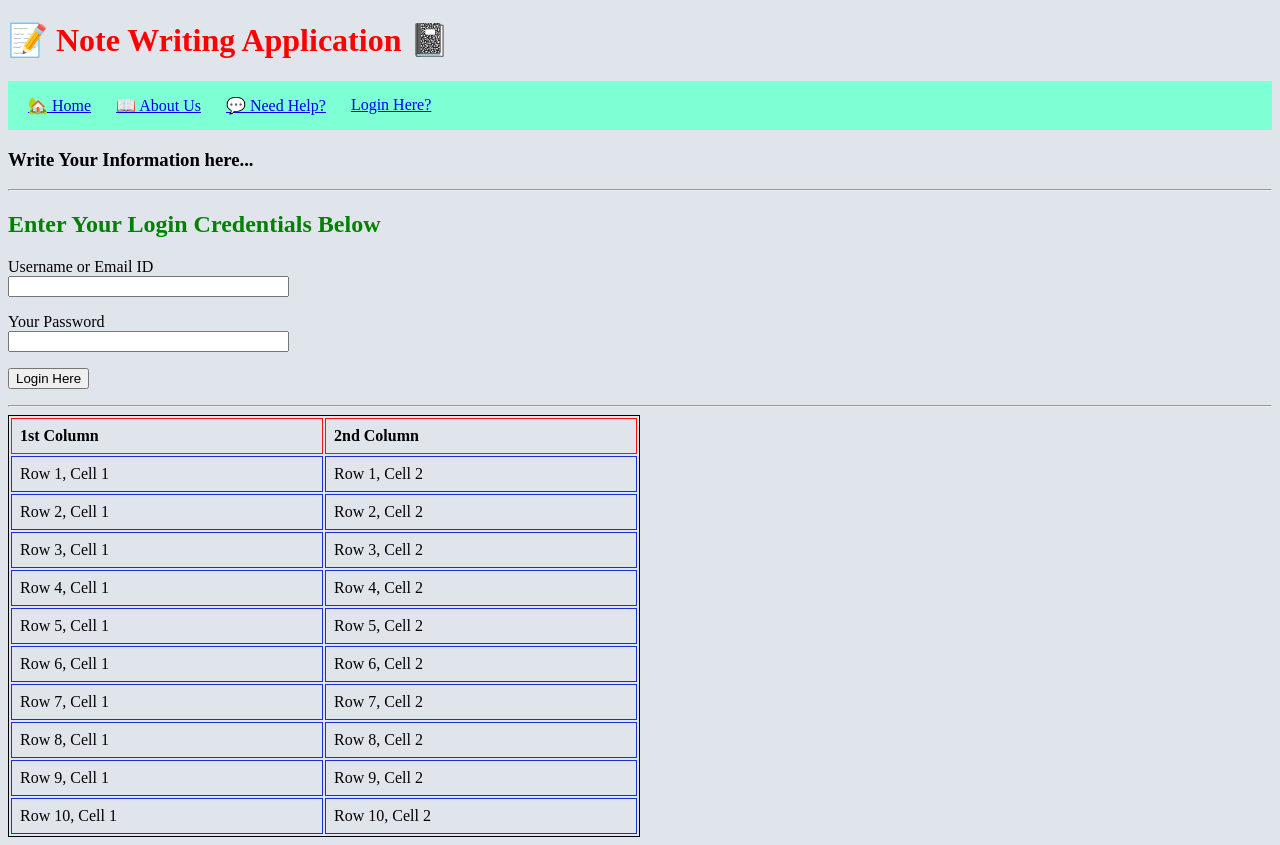
After one commit to RanaUniverse/note_taking_web_app, a Flask app: page /login in a window 1280 px wide. The commit adds this page. Run offline with Flask 3, Linux system fonts and the light colour scheme.

Commit message:
now i wanted to make the user login logout with demo user variable, i will check and make this later i dont understand this

```diff
--- /dev/null
+++ b/login_form_making.py
@@ -0,0 +1,17 @@
+"""
+This is Login form fillup
+"""
+
+from flask_wtf import FlaskForm  # type: ignore
+from wtforms import StringField, PasswordField, SubmitField
+from wtforms.validators import DataRequired
+
+
+class LoginForm(FlaskForm):
+    """
+    This will be the my custom login form which i will use
+    """
+
+    username = StringField(label="Username or Email ID", validators=[DataRequired()])
+    password = PasswordField(label="Your Password", validators=[DataRequired()])
+    submit = SubmitField(label="Login Here")
--- a/main.py
+++ b/main.py
@@ -1,6 +1,84 @@
-from flask import Flask, render_template
+from flask import Flask, render_template, request
+from flask_login import UserMixin, LoginManager  # type: ignore
+from login_form_making import LoginForm
 
 app = Flask(__name__)
+app.config["SECRET_KEY"] = "super-secret-key"
+
+
+# Below the first one str is the user id, this is different than
+# username, as username mabye change for this user by his own wish which is str
+DEMO_USERS: dict[str, dict[str, str | int]] = {
+    "a": {
+        "id": "a",
+        "username": "a",
+        "email": "a@a.a",
+        "password": "a",
+        "phone_no": 9876543210,
+    },
+    "b": {
+        "id": "b",
+        "username": "b",
+        "email": "b@b.b",
+        "password": "b",
+        "phone_no": 9876543210,
+    },
+    "rana": {
+        "id": "rana",
+        "username": "rana",
+        "email": "rana@example.com",
+        "password": "1234",
+        "phone_no": 9876543210,
+    },
+    "admin": {
+        "id": "admin",
+        "username": "admin",
+        "email": "admin@example.com",
+        "password": "admin",
+        "phone_no": 9876543210,
+    },
+    "user1": {
+        "id": "user1",
+        "username": "user1",
+        "email": "user1@example.com",
+        "password": "pass1",
+        "phone_no": 9876543210,
+    },
+    "user2": {
+        "id": "user2",
+        "username": "user2",
+        "email": "user2@example.com",
+        "password": "pass2",
+        "phone_no": 9876543210,
+    },
+}
+
+
+login_manager = LoginManager()
+login_manager.login_view = "login"  # type: ignore
+login_manager.init_app(app)  # type: ignore
+
+
+class DemoUser(UserMixin):
+    def __init__(self, id: str, username: str):
+        self.id = id
+        self.username = username
+
+
+@login_manager.user_loader  # type: ignore
+def load_demo_users(user_id: str):
+    """
+    This Function is said to make in such a way it must return none
+    when user not active not want to login for htis user
+    """
+    user_data = DEMO_USERS.get(user_id, None)
+    if not user_data:
+        return None
+
+    return DemoUser(
+        id=str(user_data["id"]),
+        username=str(user_data["username"]),
+    )
 
 
 @app.route("/")
@@ -18,6 +96,20 @@ def help_page():
     return render_template("help_page.html")
 
 
+@app.route("/login", methods=["GET", "POST"])
+def login():
+    form = LoginForm()
+    if request.method == "POST":
+
+        return "You have submitted your information. <br> we will contact you back"
+        ...
+
+    return render_template(
+        "login.html",
+        form=form,
+    )
+
+
 if __name__ == "__main__":
     app.run(
         host="0.0.0.0",
--- a/pyproject.toml
+++ b/pyproject.toml
@@ -6,4 +6,6 @@ readme = "README.md"
 requires-python = ">=3.14.0"
 dependencies = [
     "flask>=3.1.2",
+    "flask-login>=0.6.3",
+    "flask-wtf>=1.2.2",
 ]
--- a/static/style.css
+++ b/static/style.css
@@ -14,7 +14,7 @@ h1 {
 }
 
 h2 {
-    color: pink;
+    color: green;
 }
 
 table {
--- a/templates/base_static_file.html
+++ b/templates/base_static_file.html
@@ -1,3 +1,5 @@
+{# This is the base_static_file.html #}
+
 {% import 'macros/navbar.html' as nav %}
 {% import 'macros/table.html' as tab %}
 
@@ -36,7 +38,7 @@
 
         <hr>
 
-        {{ tab.demo_table() }}
+        {{ tab.demo_table(10) }}
     </main>
 
 </body>
--- /dev/null
+++ b/templates/login.html
@@ -0,0 +1,31 @@
+{# This is the login.html page  #}
+
+{% extends 'base_static_file.html' %}
+
+{% block title %}
+Login Page is this
+{% endblock %}
+
+
+{% block content %}
+<h2>Enter Your Login Credentials Below</h2>
+<form method="POST" action="{{ url_for('login') }}" >
+
+    {{ form.hidden_tag() }}
+
+    <p>
+        {{ form.username.label }} <br>
+        {{ form.username(size=32) }}
+    </p>
+
+    <p>
+        {{ form.password.label }} <br>
+        {{ form.password(size=32) }}
+    </p>
+
+    <p>
+        {{ form.submit() }}
+    </p>
+
+</form>
+{% endblock %}
--- a/templates/macros/navbar.html
+++ b/templates/macros/navbar.html
@@ -3,5 +3,6 @@
     <a href="{{ url_for('index_page') }}">🏡 Home</a>
     <a href="{{ url_for('about_page') }}">📖 About Us</a>
     <a href="{{ url_for('help_page') }}">💬 Need Help?</a>
+    <a href="{{ url_for('login') }}">Login Here?</a>
 </nav>
 {% endmacro %}
--- a/templates/macros/table.html
+++ b/templates/macros/table.html
@@ -1,4 +1,4 @@
-{% macro demo_table() %}
+{% macro demo_table_1() %}
 
 <table>
     <tr>
@@ -9,6 +9,36 @@
         <td>Row 1, Cell 1</td>
         <td>Row 1, Cell 2</td>
     </tr>
+    <tr>
+        <td>Row 2, Cell 1</td>
+        <td>Row 2, Cell 2</td>
+    </tr>
+    <tr>
+        <td>Row 3, Cell 1</td>
+        <td>Row 3, Cell 2</td>
+    </tr>
 </table>
 
 {% endmacro %}
+
+
+{% macro demo_table(row_count) %}
+
+<table>
+    <tr>
+        <th>1st Column</th>
+        <th>2nd Column</th>
+    </tr>
+    {% for i in range(1, row_count+1) %}
+    <tr>
+        <td>
+            Row {{i}}, Cell 1
+        </td>
+        <td>
+            Row {{i}}, Cell 2
+        </td>
+    </tr>
+    {% endfor %}
+</table>
+
+{% endmacro %}
```
Also changed, not shown: 1 other file.
